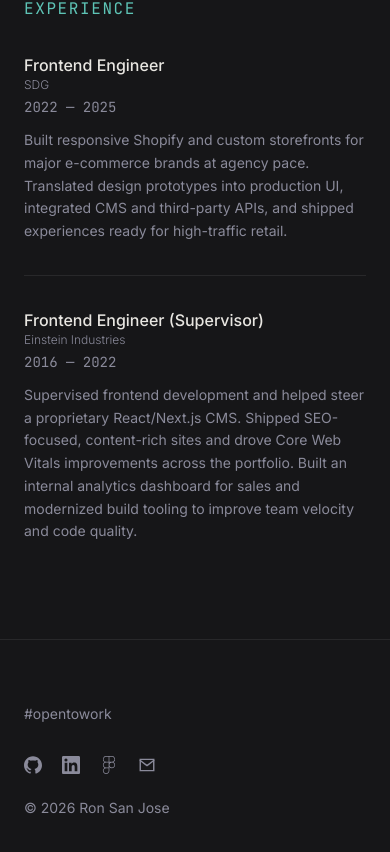
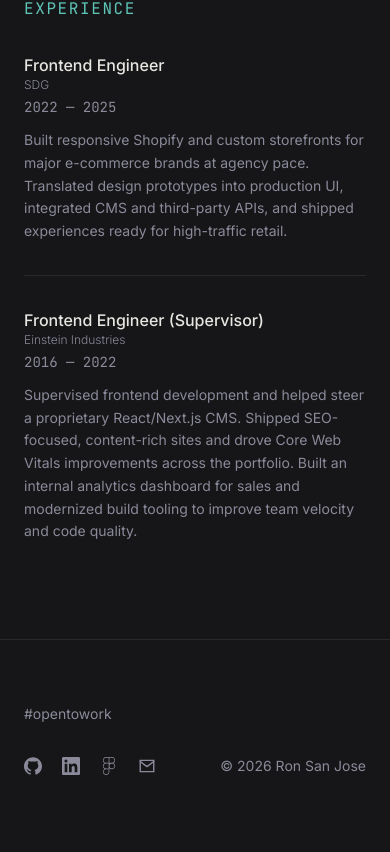
Before and after one commit to ronsj/ronsj.dev-2026, a Next.js app: page / in a window 390 px wide. Shown: the part 4913-5765 px from the top of the page. Built offline with nearby package versions, Linux system fonts and the light colour scheme.

Commit message:
Update footer text alignment

```diff
--- a/components/footer-section.tsx
+++ b/components/footer-section.tsx
@@ -12,7 +12,7 @@
       <div className="mx-auto max-w-5xl space-y-8 px-6">
         <p className="text-site-body text-sm">{footer.tagline}</p>
 
-        <div className="flex flex-col gap-6 sm:flex-row sm:items-center sm:justify-between">
+        <div className="flex items-center justify-between gap-6">
           <div className="flex items-center gap-5">
             <a
               href={footer.github}
```
